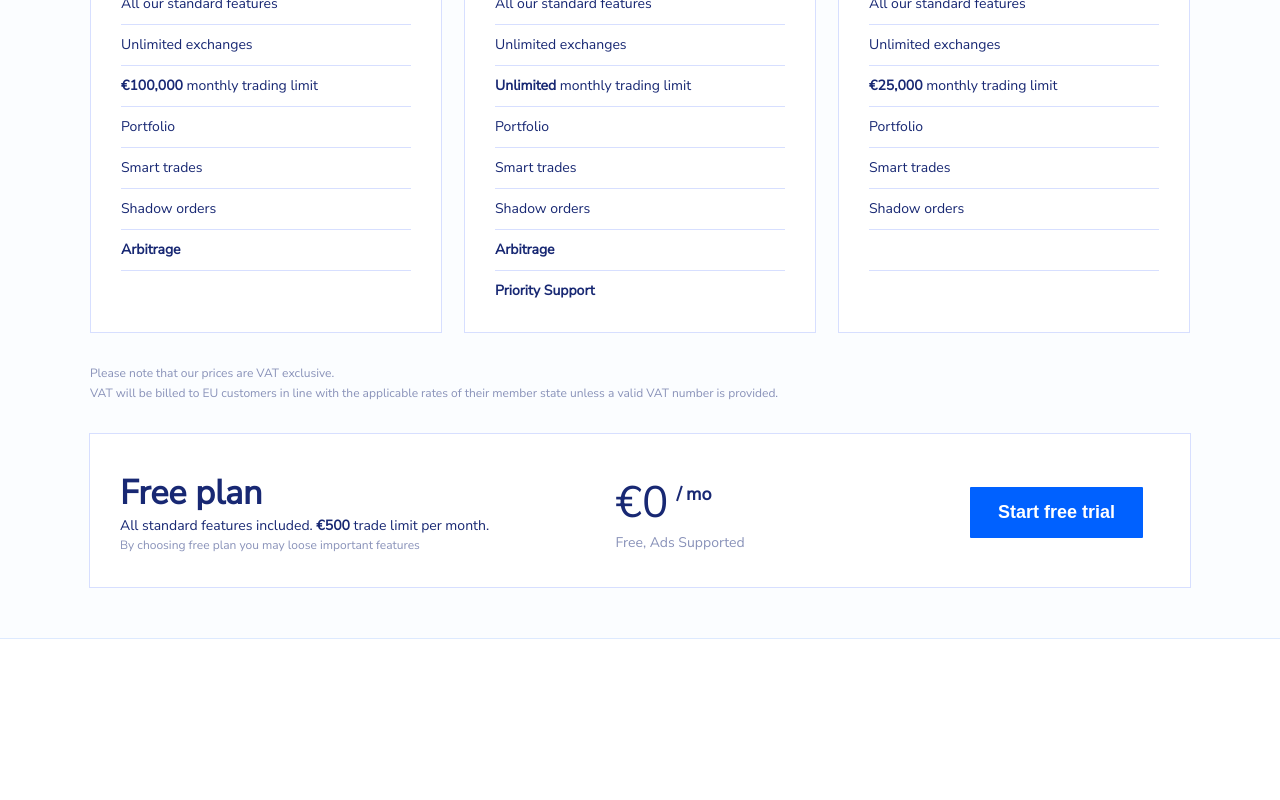
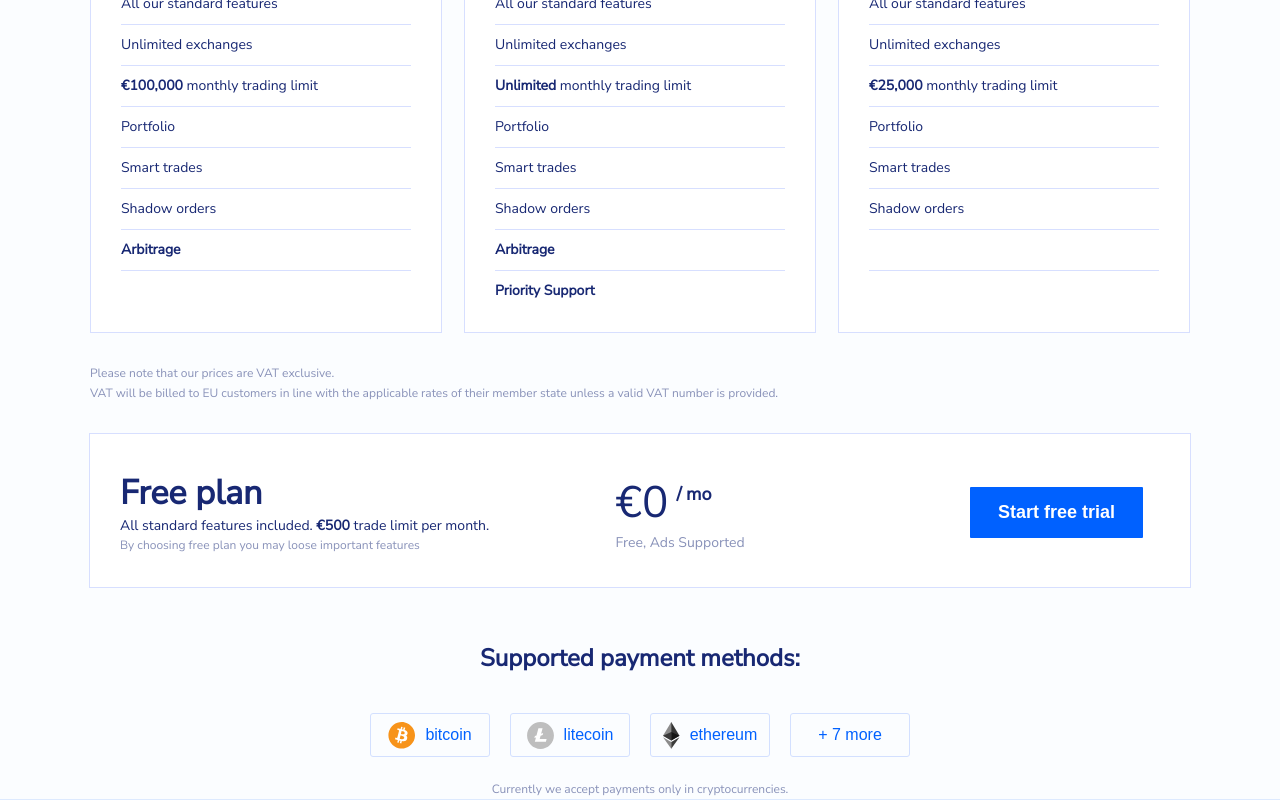
Before and after one commit to Guseff/test-bits-pricing, a React (Create React App) app: page / in a window 1280 px wide. Shown: the part 697-1497 px from the top of the page. Before the commit the page ends 1336 px from the top, so only its background shows below. Built offline with nearby package versions, Linux system fonts and the light colour scheme.

Commit message:
Payments methods added

```diff
--- /dev/null
+++ b/src/components/PaymentsBlock/index.js
@@ -0,0 +1,41 @@
+import React from 'react';
+
+import './style.css';
+
+const PAYMENTS = [
+  {
+    img: require('../../assets/images/ico-bitcoin.svg'),
+    text: 'bitcoin',
+  },{
+    img: require('../../assets/images/ico-litecoin.svg'),
+    text: 'litecoin',
+  },{
+    img: require('../../assets/images/ico-ethereum.svg'),
+    text: 'ethereum',
+  },{
+    text: '+ 7 more',
+  },
+];
+
+const PaymentsBlock = () => (
+  <div className="payment">
+    <div className='payment-title'>
+      Supported payment methods:
+    </div>
+    <ul>
+      {PAYMENTS.map((item, i) => (
+        <li key={i}>
+          <button className='payment-button'>
+            {item.img ? <img alt='' src={item.img} /> : null}
+            {item.text}
+          </button>
+        </li>
+      ))}
+    </ul>
+    <div className='payment-note'>
+      Currently we accept payments only in cryptocurrencies.
+    </div>
+  </div>
+);
+
+export default PaymentsBlock;
--- /dev/null
+++ b/src/components/PaymentsBlock/style.css
@@ -0,0 +1,56 @@
+.payment {
+  font-size: 16px;
+  display: flex;
+  flex-direction: column;
+  justify-content: center;
+  text-align: center;
+}
+
+.payment-title {
+  font-size: 24px;
+  font-weight: bold;
+  line-height: 1.67;
+  color: #182873;
+}
+
+.payment ul {
+  list-style: none;
+  padding: 0;
+  margin: 35px 0 22px;
+  text-align: center;
+  display: flex;
+}
+
+.payment ul li {
+  margin: 0 10px;
+}
+
+.payment ul li a {
+  text-decoration: none;
+  cursor: pointer;
+}
+
+.payment-button {
+  width: 120px;
+  height: 44px;
+  display: flex;
+  align-items: center;
+  justify-content: center;
+  background-color: #fbfdff;
+  border-radius: 3px;
+  color: #0061ff;
+  border: 1px solid #d3e0ff;
+  cursor: pointer;
+  font-size: 16px;
+}
+
+.payment-button img {
+  margin-right: 10px;
+}
+
+.payment-note {
+  width: 100%;
+  font-size: 12px;
+  line-height: 1.67;
+  color: #8992b9;
+}
--- a/src/components/PlanBig/index.js
+++ b/src/components/PlanBig/index.js
@@ -5,8 +5,6 @@ import ButtonFree from '../ButtonFree';
 
 class PlanBig extends Component {
   render() {
-    const data = this.props.data;
-
     return (
       <div className="plan-big">
         <div className="plan-big--wrapper">
--- a/src/components/PlansAndPricing/index.js
+++ b/src/components/PlansAndPricing/index.js
@@ -7,6 +7,7 @@ import PlanWrapBig from './PlanWrapperBig';
 import PlanBig from '../PlanBig';
 
 import './style.css';
+import PaymentsBlock from '../PaymentsBlock';
 
 const PLANS = [
   {
@@ -57,6 +58,7 @@ const PlansAndPricing = () => (
       <PlanWrapBig>
         <PlanBig />
       </PlanWrapBig>
+      <PaymentsBlock />
     </div>
   </div>
 );
```
